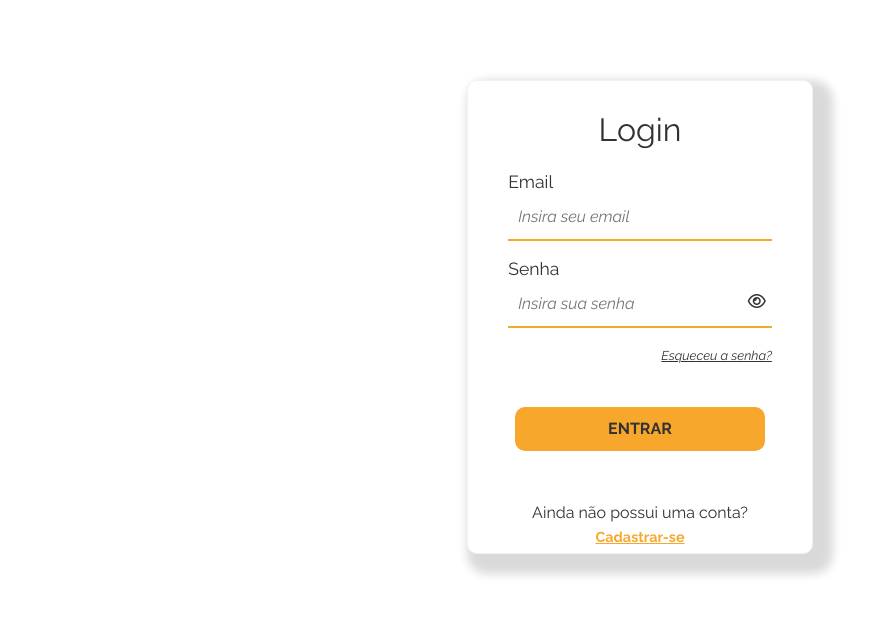
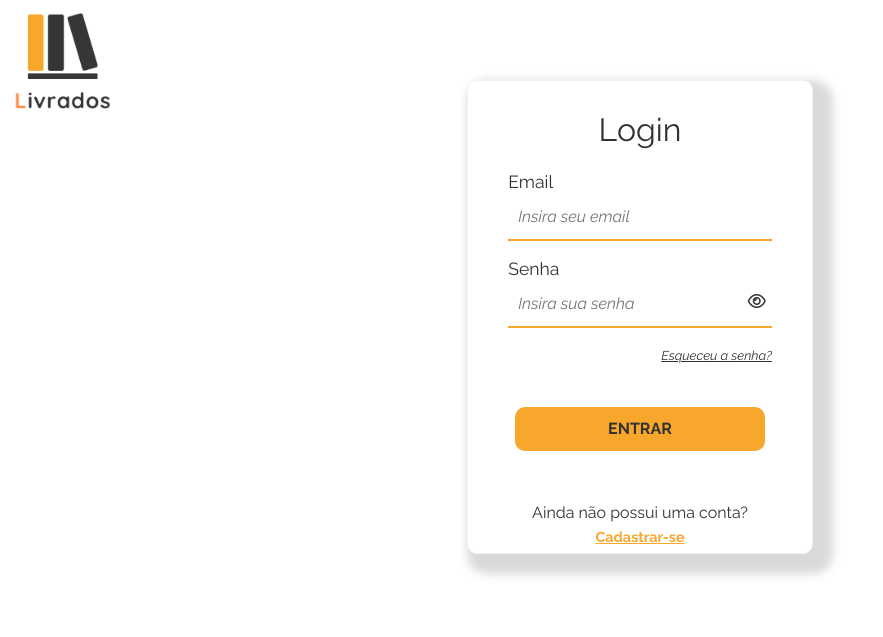
Before and after one commit to Livrados/livrados-front, a plain HTML site: page src/view/login/index.html in a window 1280 px wide. Shown: the whole page, without its empty margins (0-883 px from the left). Drawn offline with Linux system fonts and the light colour scheme.

Commit message:
Inserindo Logo na pag. de Login

```diff
--- a/src/view/login/css/login.css
+++ b/src/view/login/css/login.css
@@ -23,6 +23,19 @@ textarea:focus,
 input:focus {
    outline: none;
 }
+
+.logoSuperior{
+   position: absolute;
+   top: 0px;
+   left: 0px;
+ }
+
+ .container{
+   display: flex;
+   justify-content: center;
+   width: 100%;
+   margin-top: auto;
+ }
 
 /***************************
 
--- a/src/view/login/index.html
+++ b/src/view/login/index.html
@@ -21,6 +21,10 @@
    </head>
 
    <body>
+      <div class="container">
+      <div class="logoSuperior">
+			<img src="Livrados.png" style="width: 120px">
+		 </div>
       <div id="container-login" class="login">
          <h2>Login</h2>
 
@@ -48,6 +52,7 @@
             <p class="novocad-description">Ainda não possui uma conta?<a class="novocad-btn" href="../cadastrar_cliente/">Cadastrar-se</a></p>
          </section>
       </div>
+   </div>
       <script src="js/login.js"></script>
       <script src="js/password-reveal.js"></script>
    </body>
```
Also changed, not shown: src/view/login/Livrados.png (added).
